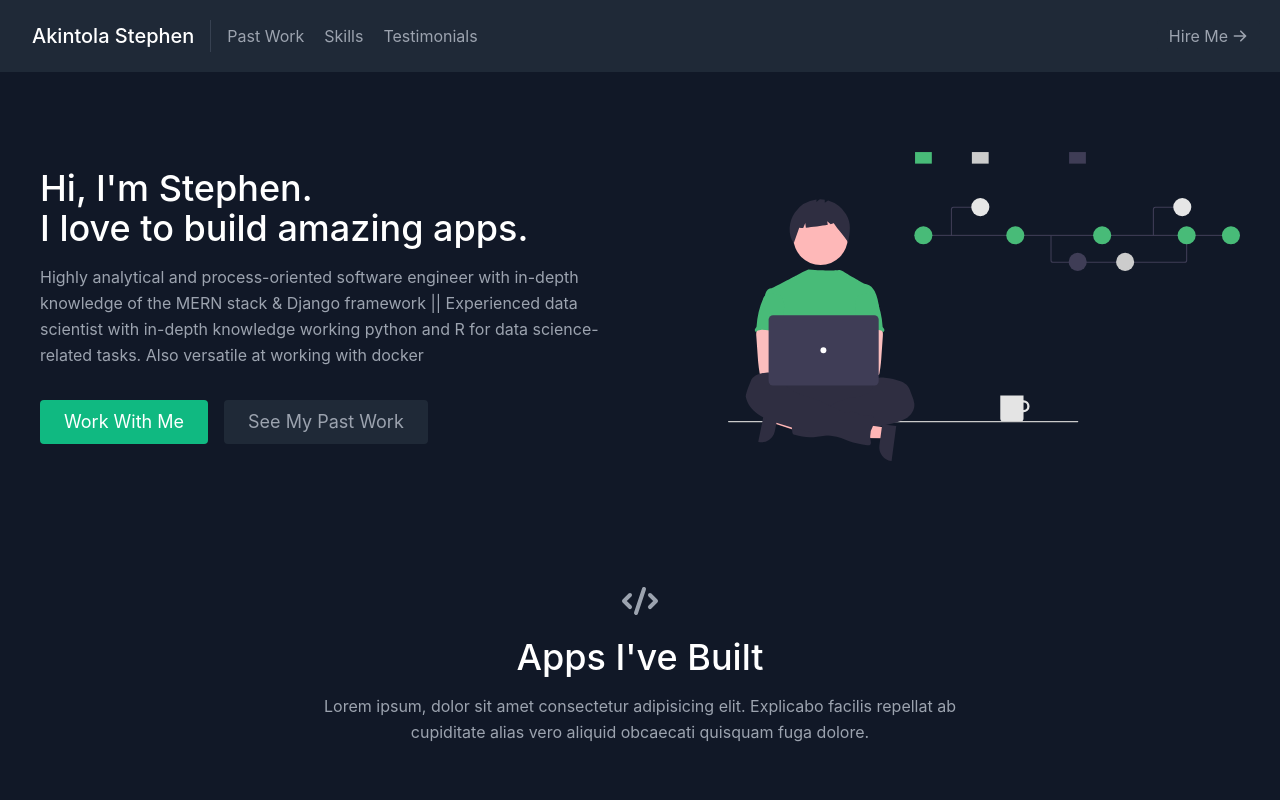
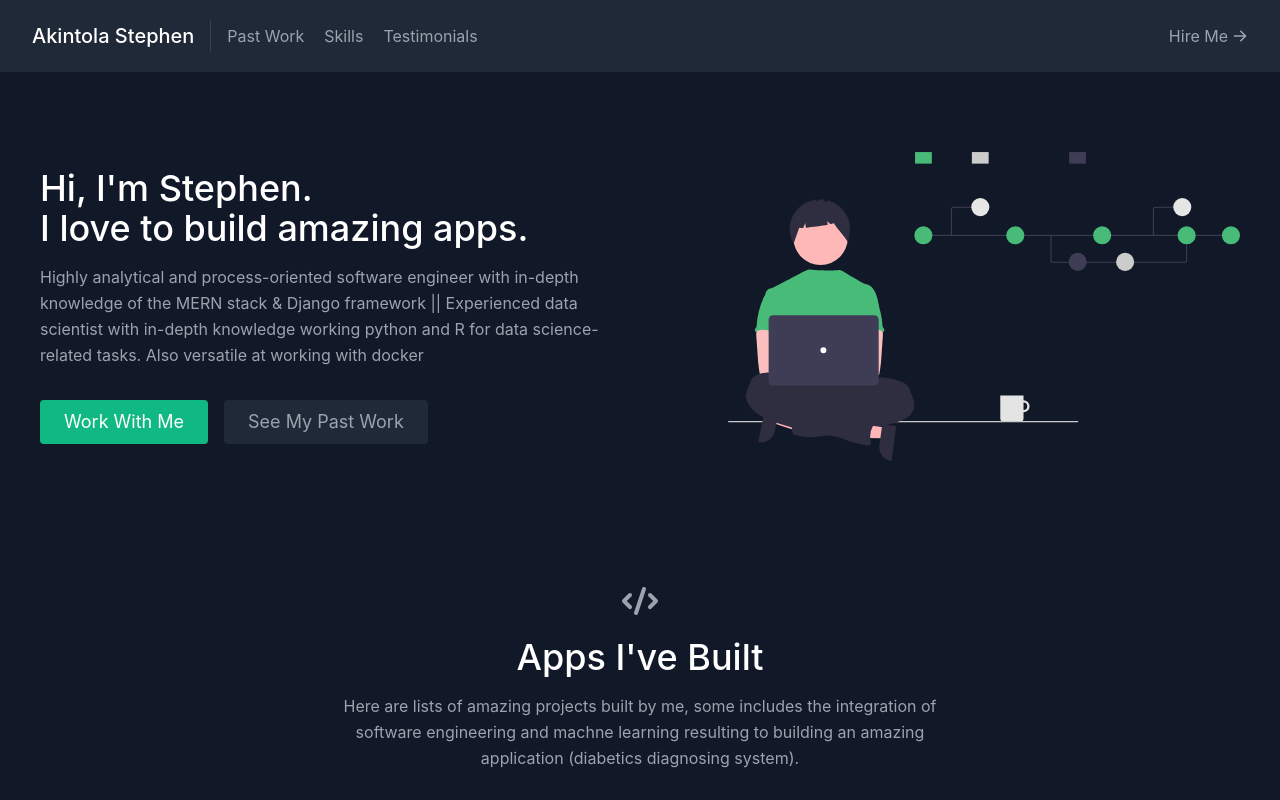
Before and after one commit to Akintola-Stephen/portfolio, a React (Create React App) app: page / in a window 1280 px wide. Shown: the top 800 px of the page. Built offline with nearby package versions, Linux system fonts and the light colour scheme.

Commit message:
Update Projects.js

```diff
--- a/src/components/Projects.js
+++ b/src/components/Projects.js
@@ -12,9 +12,8 @@ export default function Projects() {
             Apps I've Built
           </h1>
           <p className="lg:w-2/3 mx-auto leading-relaxed text-base">
-            Lorem ipsum, dolor sit amet consectetur adipisicing elit. Explicabo
-            facilis repellat ab cupiditate alias vero aliquid obcaecati quisquam
-            fuga dolore.
+            Here are lists of amazing projects built by me, some includes the integration of software
+            engineering and machne learning resulting to building an amazing application (diabetics diagnosing system).
           </p>
         </div>
         <div className="flex flex-wrap -m-4">
```
